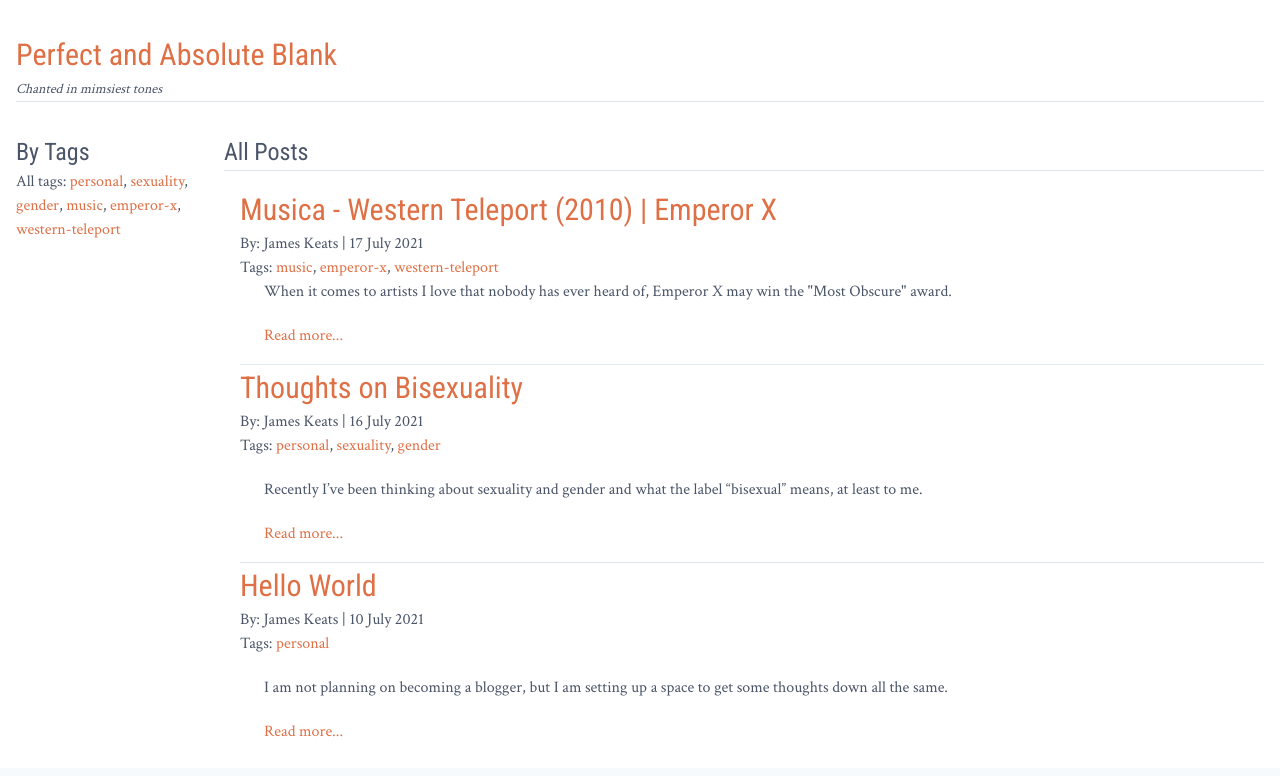
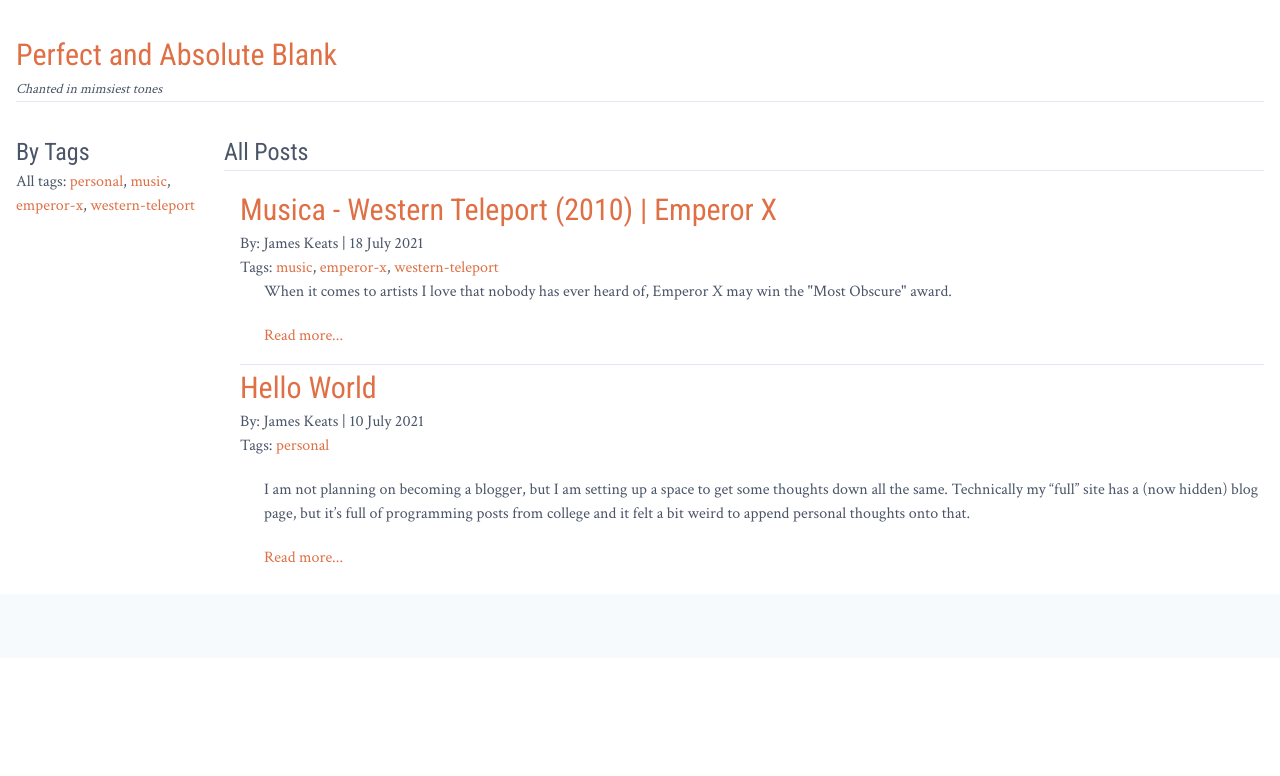
Before and after one commit to growlitheharpo/musical-robot, a Jekyll site: the page built from index.html, in a window 1280 px wide. Shown: the top 776 px of the page. Built offline with Jekyll 4.4.1, drawn with Linux system fonts in a browser that asks for light colours; nearby versions of some CDN libraries; part of the change alters nothing that is shown.

Commit message:
More edits

```diff
--- a/_posts/2021-7-10-test.md
+++ b/_posts/2021-7-10-test.md
@@ -5,4 +5,4 @@ author: James Keats
 tags: personal
 ---
 
-I am not planning on becoming a blogger, but I am setting up a space to get some thoughts down all the same.
+I am not planning on becoming a blogger, but I am setting up a space to get some thoughts down all the same. Technically my "full" site has a (now hidden) blog page, but it's full of programming posts from college and it felt a bit weird to append personal thoughts onto that.
--- a/_posts/2021-7-17-western-teleport.md
+++ /dev/null
@@ -1,58 +0,0 @@
----
-title: Musica - Western Teleport (2010) | Emperor X
-layout: blogpost
-author: James Keats
-selectedurl: Blog
-tags: music emperor-x western-teleport
-description: When it comes to artists I love that nobody has ever heard of, Emperor X may win the "Most Obscure" award.
----
-
-<iframe align="right"
-    class="ml-8 mb-8"
-    style="width: 380px; height: 786px;"
-    src="https://bandcamp.com/EmbeddedPlayer/album=2262778999/size=large/bgcol=ffffff/linkcol=df7046/transparent=true/"
-    seamless>
-        <a href="https://emperorx.bandcamp.com/album/western-teleport">Western Teleport by Emperor X</a>
-</iframe>
-
-
-When it comes to artists I love that nobody has ever heard of, [Emperor X](https://emperorx.bandcamp.com/) may win the "Most Obscure" award. It's rare to meet someone who hangs [Okkervil River](https://okkervilriver.bandcamp.com/) tour posters or someone who wears [Airborne Toxic Event](https://theairbornetoxicevent.bandcamp.com/) t-shirts, but I've managed to bump into a few fellow fans scattered around. But never Emperor X, which is why I feel compelled to write about the gem that is the 2010 LP [*Western Teleport*](https://emperorx.bandcamp.com/album/western-teleport).
-
-On *Western Teleport*, Emperor X engages in a rich form of lyrical world-building. In a 31 minute running time, more is achieved than some films manage in hours. Fictional and factual elements are weaved throughout. We travel from L.A. to Detroit, make a quick stop in rural Pakistan, and are finally delivered by the closer to the Matthews Bridge in Jacksonville, FL. *Allahu Akbar* invokes Islam and the Chechen Wars in the same breath as the [Arakeen](https://en.wikipedia.org/wiki/Arrakis), a fictional people from the Dune series by Frank Herbert. The vignettes and little glances we are afforded let us see into what seems to be a society, or perhaps a whole world, unraveling. Rebellion, anger, and confusion fill these scenes, from "blowing isotopes on the Harbor Freeway" in *Sig Alert* and "[throwing] a brick with a note through the ticket counter window" in *Canada Day*, to the bloody aftermath of it all with "broken hands reaching out through the stones" in the penultimate track, *Sincerely, H. C. Pregerson*.
-
-The dark overtone is both enhanced and contrasted by the music itself, which tends to be energetic and even upbeat in the face of the lyrics. The opener, *Erica Western Teleport*, greets us with a fun synth riff, "oohs" and "aahs", claps and stomps, all while our narrator pleads with us in desperation: "don't think of her." This is one of the more light-hearted songs on the album. The purposefully lo-fi mix gives the whole experience an air of "unintentionality", almost like a movie in the "found-film" genre. It's as if these songs were discovered raw in the ruins (maybe the ones where our narrator's "her" has lost her taser); the songs themselves, a message from a destroyed world.
-
-In *Sig Alert*, the chaos begins to unfold. The aggressive, jangling, syncopated intro preps us for a lyrical whirlwind where we're deployed, knock out street lights, throw grenades, and debate whether to blow those aforementioned isotopes--though doing so, we note, would form counter-productive debris. Like on *Erica Western Teleport*, part of what makes Emperor X's approach to lyrics so engaging is the willingness to pivot on a dime between the macro, the political, the global--and then suddenly the personal. This destructive anthem ends abruptly with the line: "Your girlfriend laughs at the tag on your sleeve."
-
-The next few tracks proceed in kind (not to imply they ever become boring or "samey" because nothing could be further from the truth). *Canada Day* finds us smashing ticket counter windows and running from the cops. By the end, we are screaming because they are draining the lakes and turning our fountains off. *A Violent Translation of the Concordia Headscarp* and *The Magnetic Media Storage Practices of Rural Pakistan* are both very short songs with very long titles, and they continue this pattern of massive events contrasted with the intimately personal. Landslides, poverty, bent kickstands, roof collapses, friends with tuberculosis, natural disasters - and an elderly loved one whose "voice is gone."
-
-*Allahu Akbar* is a purposefully provocative title for a song about unwavering belief. Breaking his standard silence on the meaning of his own writing, Chad has gone in-depth about what he was trying to convey with this song and expressed it better than I ever could: "the persistence of faith and of virtue and of kindness as acts of quiet, relentless defiance in a world so fractured." The full comment is linked below. *Compressor Repair* is possibly the weakest track of the bunch. Its location on the tracklist serves to cool some of the energy and release some of the building tension, but it also feels a bit like it gets in the way of the album's momentum. The [fully acoustic take of it](https://emperorx.bandcamp.com/track/compressor-repair-live-at-a-farmhouse-in-rural-massachusetts) on the 2013 release [*Nineteen Live Recordings*](https://emperorx.bandcamp.com/album/nineteen-live-recordings) possibly suits the song better, but I still wouldn't skip it here.
-
-Eventually we find ourselves at *Sincerely, H. C. Pregerson* which is nothing short of a masterpiece and exemplifies this style of songwriting, this combination of micro and macro.
-
-> I'm encased in your numb arms<br>
-> In the clutch of tollway sludge<br>
-> I'm infected and you're not<br>
-
-We know immediately that something is deeply wrong on multiple levels. A semi-nonsense phrase like "the clutch of tollway sludge" prevents us from getting an exact mental image, but to me that envokes decay and rubble--infrastructure collapsing. And then it is capped with a deeply personal situation, which unfortunately hits far closer to home post-2020 than it could've hoped to in 2010. The song slowly builds until it crescendos with the National Guard patrolling through downtown. *Sincerely, H. C. Pregerson* is the climax of the album, distilling its essence into three minutes of sonic perfection. In fact, the album's cover art is an abstract rendering of the [Judge Harry Pregerson Interchange](https://en.wikipedia.org/wiki/Judge_Harry_Pregerson_Interchange).
-
-The final track, *Erica Western Geiger Counter*, serves as the denouement of the album. The music marches towards the album's end and the lyrics take a turn towards the abstract, leaving the listener to imagine their own ending to this story. It doesn't really give us closure in the strictest sense, leaving us only with going back home, "return[ing] to bed and get[ting] breathed on." Life goes on. The world keeps spinning. Disaster averted? Maybe, it's hard to say. But one thing's for sure: individual lives and individual stories will continue, all totally unique but simultaneously all so shared and connected.
-
-## Must Listens
-
-I want to put the whole album here (it's only half an hour!), but if I really had to narrow it down, these are the three most important tracks:
-
-* Sig Alert
-* Canada Day
-* Sincerely, H. C. Pregerson
-
-## See Also
-
-[What to do when you hear ‘allahu akbar' - Adriano Massou @ Extra Newsfeed](https://extranewsfeed.com/allahu-akbar-nyc-new-york-islamophobia-4d80156f94ea)
-> And I thought, chapeau my brother, you did it. Through your art you've got me facing up to my prejudices, questioning my values, and pondering society's big questions. You're being daring and thought-provoking, and doing it at a free concert in one of NYC's lesser-known boroughs. So in the end I cleared my throat and out of solidarity — with Muslims, with anyone who wants peace in the world, but mostly with this low-key ballsy dude named Chad Matheny who goes by the name Emperor X — I sang.
-
-[Emperor X is absurdly authentic - Trevor Whitestone @ Campus Times](https://web.archive.org/web/20200114204731/http://www.campustimes.org/2019/02/17/emperor-x-is-absurdly-authentic/)
-> When Emperor X tells us, "Let's send a message they'll hear... let's... scream," we scream with him, since we assume this man ripped straight from an L.L.Bean catalog doesn't get this yelpy over nothing. [...] It's not that I feel like I know Chad personally. I've never met Chad. But I identify with him, and his music adds color and meaning to the obscure thoughts I've had, or the odd things my friends do.
-
-[Chad's comments on the meaning of Allahu Akbar](https://www.youtube.com/watch?v=5sggvbhJkaY&lc=UghvNsGvqN6czHgCoAEC)
-> It's meant sincerely and used here as an allusion to all senses of the Takbir, nothing more or less than the praise song of a confused but hopeful agnostic, sputtering fragments of terrified thoughts and trying to see through them towards hope for the inherent goodness of the world. If it's a mockery of anything it's of those of us, myself included, in privileged societies who too easily congratulate ourselves on our supposedly-progressive atheist morality and cease asking important spiritual questions and lose a big part of our humanity in the process. It's also by extension disdainful of western Christians who tend to see Islam as nothing more than a threatening Other, thereby totally missing the fact that they worship the same God and the fact that "Allahu Akbar" means, simply, "God is great," something they sing every Sunday.
--- /dev/null
+++ b/_posts/2021-7-18-western-teleport.md
@@ -0,0 +1,58 @@
+---
+title: Musica - Western Teleport (2010) | Emperor X
+layout: blogpost
+author: James Keats
+selectedurl: Blog
+tags: music emperor-x western-teleport
+description: When it comes to artists I love that nobody has ever heard of, Emperor X may win the "Most Obscure" award.
+---
+
+<iframe align="right"
+    class="ml-8 mb-8"
+    style="width: 380px; height: 786px;"
+    src="https://bandcamp.com/EmbeddedPlayer/album=2262778999/size=large/bgcol=ffffff/linkcol=df7046/transparent=true/"
+    seamless>
+        <a href="https://emperorx.bandcamp.com/album/western-teleport">Western Teleport by Emperor X</a>
+</iframe>
+
+
+When it comes to artists I love that nobody has ever heard of, [Emperor X](https://emperorx.bandcamp.com/) may win the "Most Obscure" award. It's rare to meet someone who hangs [Okkervil River](https://okkervilriver.bandcamp.com/) tour posters or someone who wears [Airborne Toxic Event](https://theairbornetoxicevent.bandcamp.com/) t-shirts, but I've managed to bump into a few fellow fans scattered around. But never Emperor X, which is why I feel compelled to write about the gem that is the 2010 LP [*Western Teleport*](https://emperorx.bandcamp.com/album/western-teleport).
+
+On *Western Teleport*, Emperor X engages in a rich form of lyrical world-building. In a 31 minute running time, more is achieved than some films manage in hours. Fictional and factual elements are weaved throughout. We travel from L.A. to Detroit, make a quick stop in rural Pakistan, and are finally delivered by the closer to the Matthews Bridge in Jacksonville, FL. *Allahu Akbar* invokes Islam and the Chechen Wars in the same breath as the [Arakeen](https://en.wikipedia.org/wiki/Arrakis), a fictional people from the Dune series by Frank Herbert. The brief snippets give us insight into what seems to be a society, or perhaps a whole world, unraveling. Rebellion, anger, and confusion fill these scenes, from "blowing isotopes on the Harbor Freeway" in *Sig Alert* and "[throwing] a brick with a note through the ticket counter window" in *Canada Day*, to the bloody aftermath of it all with "broken hands reaching out through the stones" in the penultimate track, *Sincerely, H. C. Pregerson*.
+
+The dark overtone is often contrasted by the music itself, which tends to be energetic and even upbeat in the face of most of the lyrics. The opener, *Erica Western Teleport*, greets us with a fun synth riff, "oohs" and "aahs", claps and stomps, all while our narrator pleads with us repeatedly in desperation: "don't think of her." This is one of the more light-hearted songs on the album. The purposefully lo-fi mix gives the whole experience an air of "unintentionality", almost like a movie in the "found-film" genre. It's as if these songs were discovered raw in the ruins (maybe the ones where our narrator's "her" has lost her taser); the songs themselves, a message from a destroyed world.
+
+In *Sig Alert*, the chaos begins to unfold. The aggressive, jangling, syncopated intro preps us for a lyrical whirlwind where we're deployed, knock out street lights, throw grenades, and debate whether to blow up the Harbor Freeway with those aforementioned isotopes -- though doing so, we note, would form counter-productive debris. Like on *Erica Western Teleport*, part of what makes Emperor X's approach to lyrics so engaging is the willingness to pivot on a dime between the macro, the political, the global -- and then suddenly the personal. This destructive anthem ends abruptly with the line: "Your girlfriend laughs at the tag on your sleeve."
+
+The next few tracks proceed in kind (not to imply they ever become boring or "samey" because that is certainly not the case). *Canada Day* was my initial introduction to this album (and artist), ironically probably sometime around Canada Day 2017. It finds us smashing ticket counter windows and running from the cops. By the end, we are screaming because they are draining the lakes and turning our fountains off. *A Violent Translation of the Concordia Headscarp* and *The Magnetic Media Storage Practices of Rural Pakistan* are both very short songs with very long titles, and they continue this pattern of massive events contrasted with the intimately personal. Landslides, poverty, bent kickstands, roof collapses, friends with tuberculosis, natural disasters - and an elderly loved one whose "voice is gone."
+
+*Allahu Akbar* is a purposefully provocative title for a song about unwavering belief. Breaking his standard silence on the meaning of his own songs, Chad has gone in-depth about what he was trying to convey with this song: "the persistence of faith and of virtue and of kindness as acts of quiet, relentless defiance in a world so fractured." The full comment is linked below. *Compressor Repair* is possibly the weakest track of the bunch. It's a slower song and its location on the tracklist serves to cool some of the energy like a valve letting off steam, but it also feels a bit like it gets in the way of the album's momentum. The [fully acoustic take of it](https://emperorx.bandcamp.com/track/compressor-repair-live-at-a-farmhouse-in-rural-massachusetts) on the 2013 release [*Nineteen Live Recordings*](https://emperorx.bandcamp.com/album/nineteen-live-recordings) possibly suits the song better, but I still wouldn't skip it here.
+
+Eventually we find ourselves at *Sincerely, H. C. Pregerson* which is nothing short of a masterpiece and exemplifies this style of songwriting, this combination of micro and macro.
+
+> I'm encased in your numb arms<br>
+> In the clutch of tollway sludge<br>
+> I'm infected and you're not<br>
+
+We know immediately that something is deeply wrong on multiple levels. A hallucinatory phrase like "the clutch of tollway sludge" prevents us from getting an exact mental picture, but it evokes decay and rubble -- infrastructure collapsing. And then it is capped with a deeply personal situation, which unfortunately hits far closer to home post-2020 than it could've hoped to in 2010. The song slowly builds until it crescendos with the National Guard patrolling through downtown. *Sincerely, H. C. Pregerson* is the climax of the album, distilling its essence into three minutes of sonic perfection. In fact, the album's cover art is an abstract rendering of the [Judge Harry Pregerson Interchange](https://en.wikipedia.org/wiki/Judge_Harry_Pregerson_Interchange) in LA.
+
+The final track, *Erica Western Geiger Counter*, serves as the denouement of the album. The drum machine marches towards the album's end and the lyrics take a turn towards the abstract, leaving the listener to imagine their own ending to this story. It doesn't really give us closure in the strictest sense, leaving us only with going back home, "return[ing] to bed and get[ting] breathed on." Life goes on. The world keeps spinning. Disaster averted? Maybe, it's hard to say. But one thing's for sure: individual lives and individual stories will continue, all totally unique but simultaneously all so shared and connected.
+
+## Must Listens
+
+I want to put the whole album here (it's only half an hour!), but if I really had to narrow it down, these are the three most important tracks:
+
+* Sig Alert
+* Canada Day
+* Sincerely, H. C. Pregerson
+
+## See Also
+
+[What to do when you hear ‘allahu akbar' - Adriano Massou @ Extra Newsfeed](https://extranewsfeed.com/allahu-akbar-nyc-new-york-islamophobia-4d80156f94ea)
+> And I thought, chapeau my brother, you did it. Through your art you've got me facing up to my prejudices, questioning my values, and pondering society's big questions. You're being daring and thought-provoking, and doing it at a free concert in one of NYC's lesser-known boroughs. So in the end I cleared my throat and out of solidarity — with Muslims, with anyone who wants peace in the world, but mostly with this low-key ballsy dude named Chad Matheny who goes by the name Emperor X — I sang.
+
+[Emperor X is absurdly authentic - Trevor Whitestone @ Campus Times](https://web.archive.org/web/20200114204731/http://www.campustimes.org/2019/02/17/emperor-x-is-absurdly-authentic/)
+> When Emperor X tells us, "Let's send a message they'll hear... let's... scream," we scream with him, since we assume this man ripped straight from an L.L.Bean catalog doesn't get this yelpy over nothing. [...] It's not that I feel like I know Chad personally. I've never met Chad. But I identify with him, and his music adds color and meaning to the obscure thoughts I've had, or the odd things my friends do.
+
+[Chad's comments on the meaning of Allahu Akbar](https://www.youtube.com/watch?v=5sggvbhJkaY&lc=UghvNsGvqN6czHgCoAEC)
+> It's meant sincerely and used here as an allusion to all senses of the Takbir, nothing more or less than the praise song of a confused but hopeful agnostic, sputtering fragments of terrified thoughts and trying to see through them towards hope for the inherent goodness of the world. If it's a mockery of anything it's of those of us, myself included, in privileged societies who too easily congratulate ourselves on our supposedly-progressive atheist morality and cease asking important spiritual questions and lose a big part of our humanity in the process. It's also by extension disdainful of western Christians who tend to see Islam as nothing more than a threatening Other, thereby totally missing the fact that they worship the same God and the fact that "Allahu Akbar" means, simply, "God is great," something they sing every Sunday.
```
Also changed, not shown: _drafts/2021-7-16-bisexuality-1.md (renamed from _posts/2021-7-16-bisexuality-1.md).
